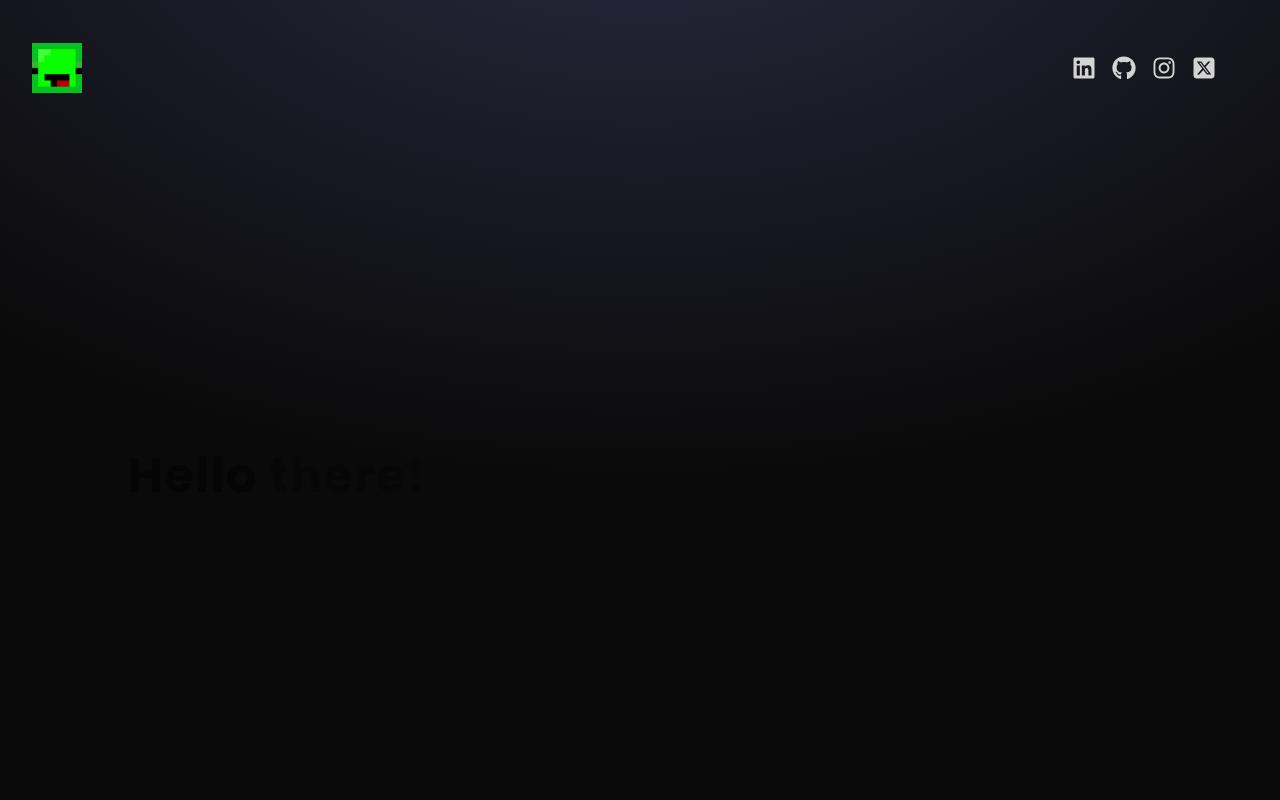
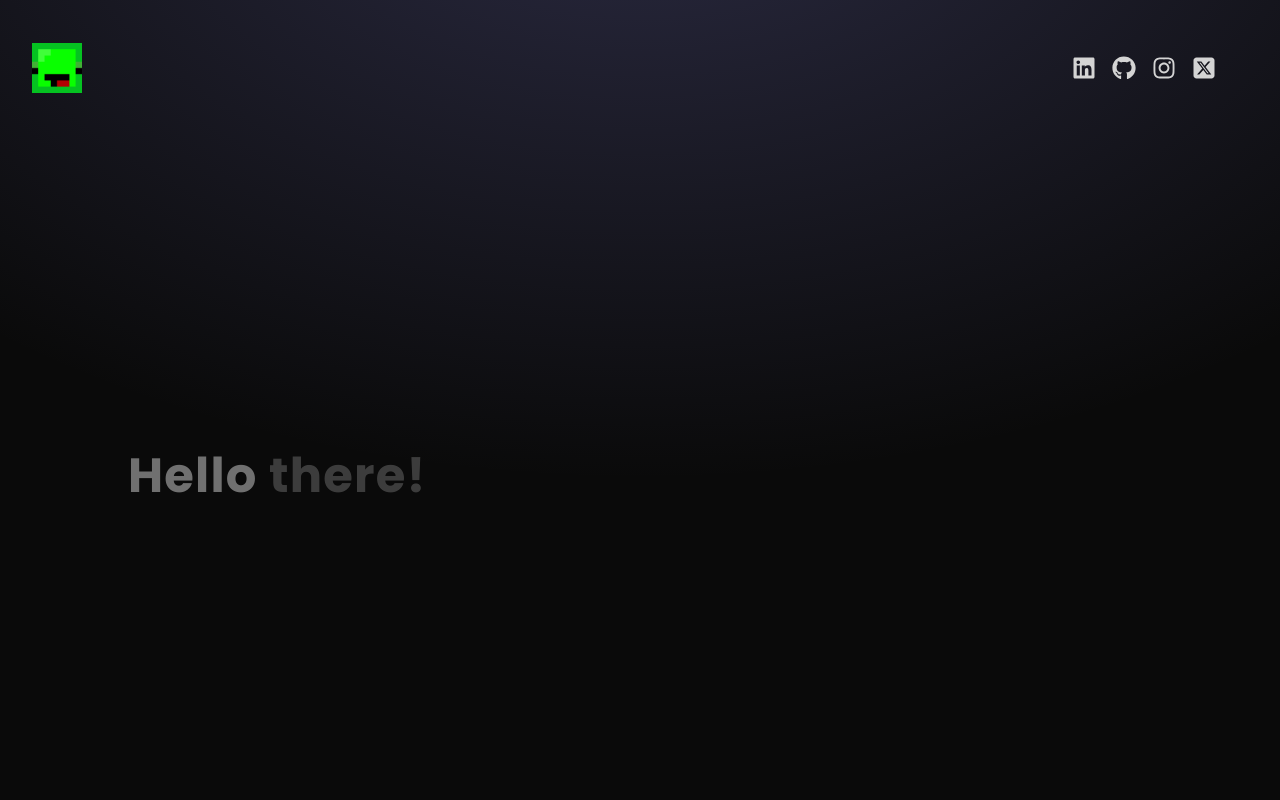
Before and after one commit to Ch3mson/personal-portfolio-v1, a Next.js app: page / in a window 1280 px wide. Shown: the top 800 px of the page. Built offline with nearby package versions, Linux system fonts and the light colour scheme.

Commit message:
changed hero colour

```diff
--- a/src/components/ui/text-generate-effect.jsx
+++ b/src/components/ui/text-generate-effect.jsx
@@ -53,7 +53,7 @@ export const TextGenerateEffect = ({ words, className }) => {
         <div className={`inline-block
                         2xl:text-7xl xl:text-5xl lg:text-3xl md:text-xl sm:text-sm
                         2xl:max-w-screen-xl xl:max-w-screen-lg lg:max-w-screen-md md:max-w-screen-sm
-                        font-semibold dark:text-white text-black leading-snug tracking-wide`}>
+                        font-semibold text-white leading-snug tracking-wide`}>
           {renderWords()}
         </div>
       </div>
```
